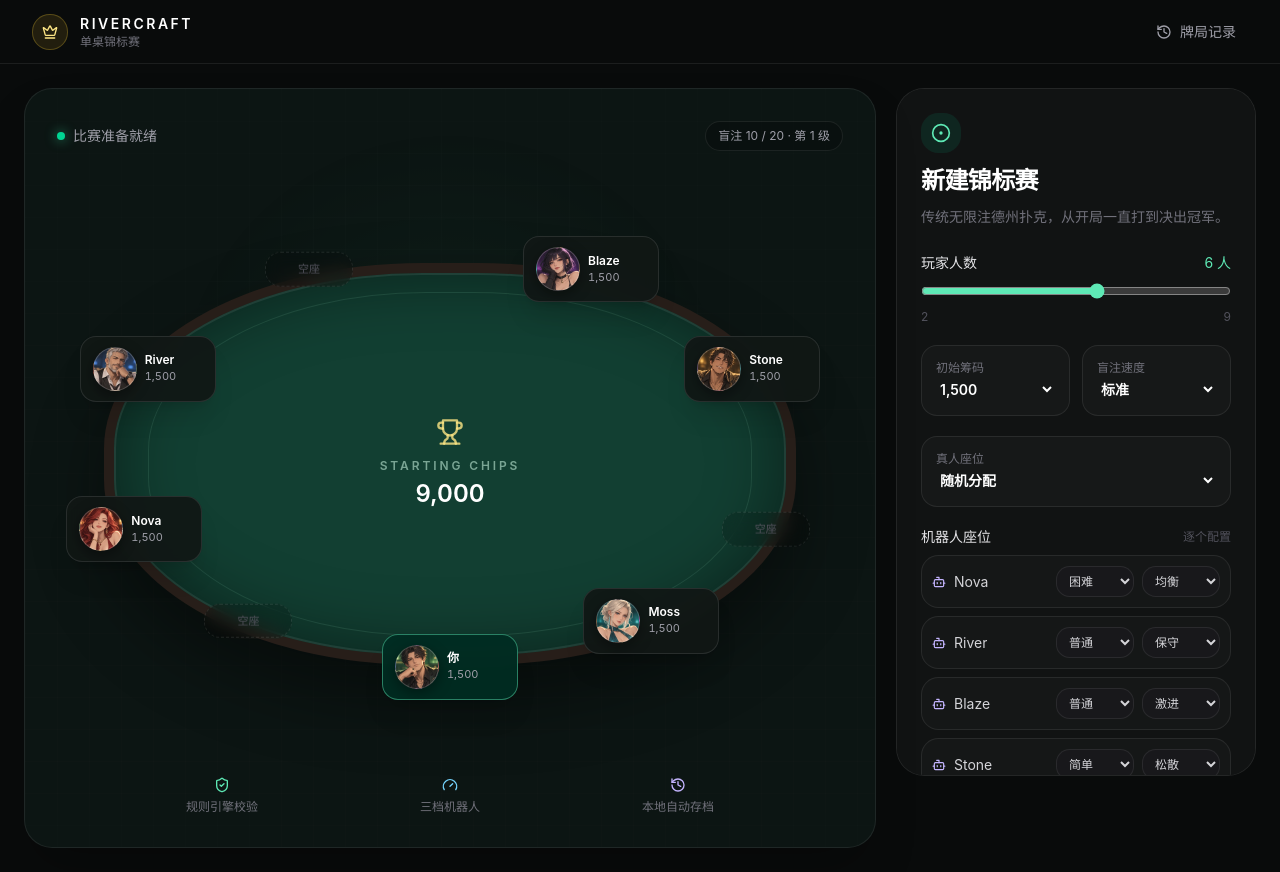
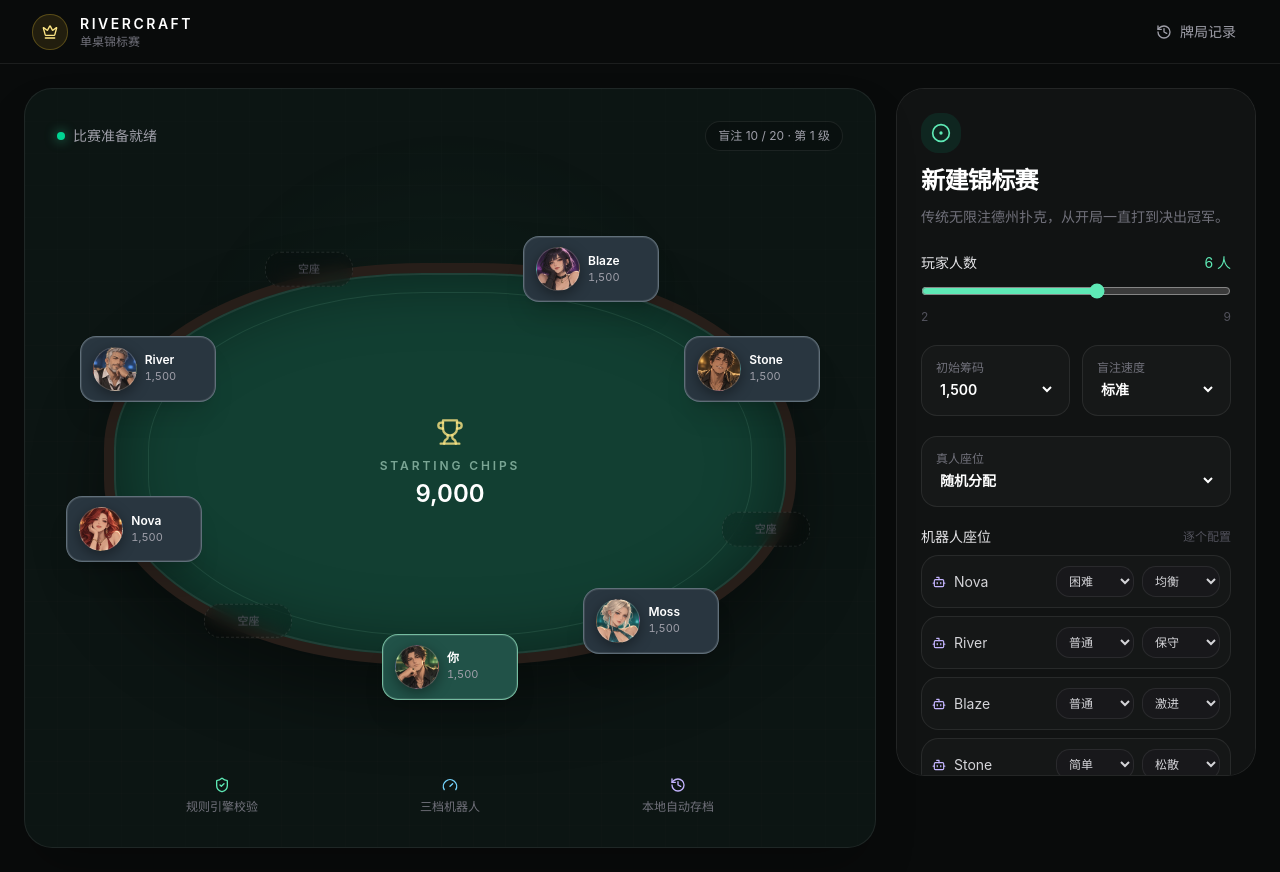
Before and after one commit to dannykkg/rivercraft-poker, a React (Vite) app in the folder web/: page / in a window 1280 px wide. Built offline with nearby package versions, Linux system fonts and the light colour scheme.

Commit message:
style: increase player card contrast

```diff
--- a/web/src/app/PokerApp.tsx
+++ b/web/src/app/PokerApp.tsx
@@ -219,7 +219,7 @@ const PreviewTable = ({ players, startingStack }: { players: PlayerConfig[]; sta
       <div className="absolute inset-0 grid place-items-center text-center"><div><Trophy className="mx-auto mb-3 size-7 text-amber-200/80" /><p className="text-xs font-semibold uppercase tracking-[0.24em] text-emerald-100/55">Starting chips</p><p className="mt-1 text-2xl font-semibold text-white">{formatChips(startingStack * players.length)}</p></div></div>
       {tableSeats.map((player, visualSeat) => {
         const position = TABLE_SEAT_POSITIONS[visualSeat];
-        return player ? <div key={player.id} data-table-seat={visualSeat + 1} style={{ left: `${position.left}%`, top: `${position.top}%` }} className={`absolute flex min-w-[118px] -translate-x-1/2 -translate-y-1/2 items-center gap-2 rounded-2xl border px-2.5 py-2 shadow-xl backdrop-blur sm:min-w-[136px] sm:px-3 sm:py-2.5 ${player.kind === "human" ? "border-emerald-300/45 bg-emerald-950/95" : "border-white/10 bg-[#111816]/95"}`}>
+        return player ? <div key={player.id} data-table-seat={visualSeat + 1} style={{ left: `${position.left}%`, top: `${position.top}%` }} className={`absolute flex min-w-[118px] -translate-x-1/2 -translate-y-1/2 items-center gap-2 rounded-2xl border px-2.5 py-2 shadow-xl ring-1 ring-inset ring-white/10 backdrop-blur sm:min-w-[136px] sm:px-3 sm:py-2.5 ${player.kind === "human" ? "border-emerald-200/65 bg-[#215248]" : "border-sky-100/30 bg-[#293640]"}`}>
           <PlayerAvatar playerId={player.id} name={player.name} seat={player.seat} className="size-10 sm:size-11" />
           <span><span className="block max-w-16 truncate text-xs font-semibold text-white">{player.name}</span><span className="block text-[11px] tabular-nums text-zinc-400">{formatChips(startingStack)}</span></span>
         </div> : <div key={`empty-${visualSeat}`} data-table-seat={visualSeat + 1} style={{ left: `${position.left}%`, top: `${position.top}%` }} className="absolute min-w-[88px] -translate-x-1/2 -translate-y-1/2 rounded-2xl border border-dashed border-white/10 bg-black/15 px-3 py-2 text-center text-[11px] text-zinc-600 backdrop-blur-sm">空座</div>;
@@ -380,7 +380,7 @@ const GameTable = ({ state, onAction, onNextHand, onEquity, onTogglePause, onRes
                 : isCurrent
                   ? "border-amber-200/50 bg-amber-200 text-amber-950 shadow-[0_0_16px_rgba(253,230,138,.35)]"
                   : "border-emerald-300/35 bg-emerald-950 text-emerald-200";
-          return <div key={player.id} data-table-seat={visualSeat + 1} data-player-id={player.id} data-seat-state={seatState} style={{ left: `${position.left}%`, top: `${position.top}%` }} className={`absolute min-w-[132px] -translate-x-1/2 -translate-y-1/2 rounded-2xl border p-2.5 shadow-xl backdrop-blur transition sm:min-w-[156px] sm:p-3 ${winner ? "winner-seat border-amber-200/80 bg-[#2a2515] shadow-[0_0_34px_rgba(253,230,138,.32)] ring-2 ring-amber-200/30" : displayEliminated ? "border-dashed border-zinc-800 bg-[#080a09]/80 grayscale shadow-none" : player.folded ? "border-dashed border-zinc-600/40 bg-black/85 grayscale shadow-none" : isCurrent ? "border-amber-200/90 bg-[#292819] shadow-[0_0_32px_rgba(253,230,138,.28)] ring-1 ring-amber-200/30" : isHero ? "border-emerald-300/60 bg-emerald-950/95 shadow-[0_0_22px_rgba(52,211,153,.12)]" : "border-emerald-200/20 bg-[#111c18]/95 shadow-[0_12px_30px_rgba(0,0,0,.35)]"}`}>
+          return <div key={player.id} data-table-seat={visualSeat + 1} data-player-id={player.id} data-seat-state={seatState} style={{ left: `${position.left}%`, top: `${position.top}%` }} className={`absolute min-w-[132px] -translate-x-1/2 -translate-y-1/2 rounded-2xl border p-2.5 shadow-xl ring-1 ring-inset ring-white/10 backdrop-blur transition sm:min-w-[156px] sm:p-3 ${winner ? "winner-seat border-amber-200/80 bg-[#3a3219] shadow-[0_0_34px_rgba(253,230,138,.32)] ring-2 ring-amber-200/30" : displayEliminated ? "border-dashed border-zinc-700 bg-[#171b1e] grayscale shadow-none" : player.folded ? "border-dashed border-zinc-400/50 bg-[#24282c] grayscale shadow-none" : isCurrent ? "border-amber-100 bg-[#494125] shadow-[0_0_34px_rgba(253,230,138,.34)] ring-2 ring-amber-200/35" : isHero ? "border-emerald-100/75 bg-[#215248] shadow-[0_14px_32px_rgba(0,0,0,.48),0_0_20px_rgba(52,211,153,.18)]" : "border-sky-100/35 bg-[#293640] shadow-[0_14px_32px_rgba(0,0,0,.48),0_0_16px_rgba(125,211,252,.08)]"}`}>
             {positionLabel && <span className="absolute -top-3 left-2 rounded-full border border-amber-200/25 bg-[#211d14] px-2 py-0.5 text-[10px] font-bold tracking-wide text-amber-100">{positionLabel}</span>}
             {latestAction && action && !(isComplete && settlementPhase === "payout") && <span key={latestAction.id} data-player-action={player.id} className={`player-action-badge pointer-events-none absolute left-1/2 top-full z-30 mt-7 min-w-max rounded-full border px-4 py-1.5 text-sm font-black tracking-wide sm:mt-8 sm:px-5 sm:py-2 sm:text-base ${actionBadgeStyle(action)}`}>{actionBadgeLabel(latestAction)}</span>}
             {isComplete && settlementPhase === "payout" && participated && <span data-player-result={player.id} className={`pointer-events-none absolute z-20 whitespace-nowrap text-base font-black sm:text-xl ${RESULT_BADGE_POSITIONS[visualSeat]} ${netResult > 0 ? "chip-result-win" : netResult < 0 ? "chip-result-loss" : "chip-result-even"}`}>{netResult > 0 ? `净赢 +${formatChips(netResult)}` : netResult < 0 ? `净输 −${formatChips(Math.abs(netResult))}` : "持平 0"}</span>}
```
